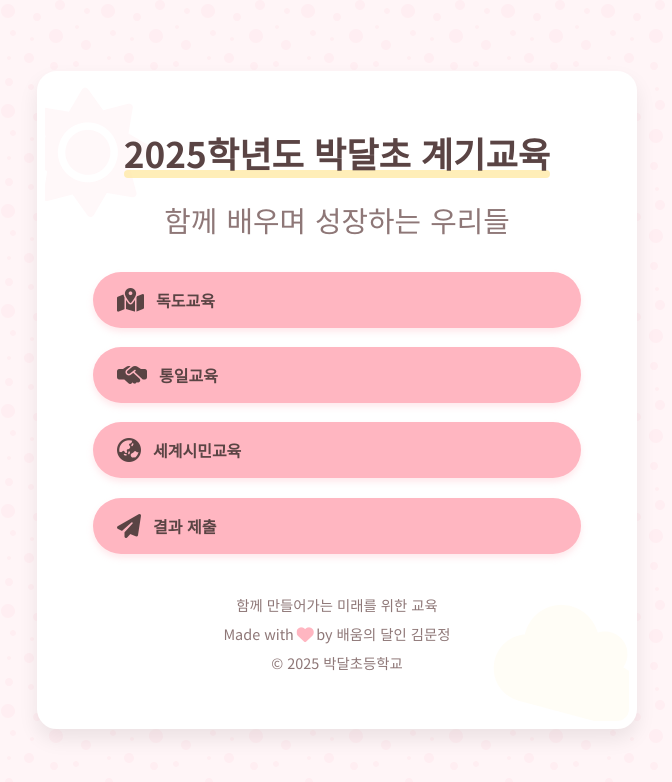
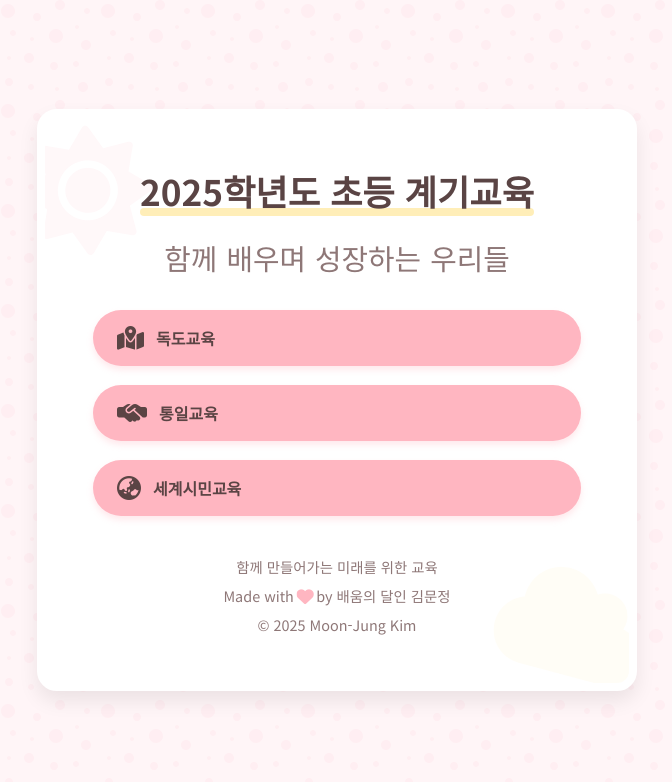
Before and after one commit to reallygood83/situedu, a plain HTML site: page index.html in a window 1280 px wide. Shown: the whole page, without its empty margins (303-975 px from the left). Drawn offline with Linux system fonts and the light colour scheme; a web font is replaced by a local one.

Commit message:
Update index.html

```diff
--- a/index.html
+++ b/index.html
@@ -3,7 +3,7 @@
 <head>
   <meta charset="UTF-8"/>
   <meta name="viewport" content="width=device-width, initial-scale=1.0"/>
-  <title>2025학년도 박달초 계기교육</title>
+  <title>2025학년도 초등 계기교육</title>
   <link rel="preconnect" href="https://fonts.googleapis.com">
   <link rel="preconnect" href="https://fonts.gstatic.com" crossorigin>
   <link href="https://fonts.googleapis.com/css2?family=Noto+Sans+KR:wght@400;500;700&family=Gaegu:wght@400;700&display=swap" rel="stylesheet">
@@ -244,7 +244,7 @@
 
     <div class="content">
       <div class="header">
-        <h1>2025학년도 박달초 계기교육</h1>
+        <h1>2025학년도 초등 계기교육</h1>
         <div class="subtitle">함께 배우며 성장하는 우리들</div>
       </div>
 
@@ -261,16 +261,12 @@
           <span class="icon"><i class="fa-solid fa-earth-asia"></i></span>
           세계시민교육
         </a>
-        <a href="https://pebble-stallion-abb.notion.site/2025-1c010244f9978063a77fedc0acfee52e?pvs=4" class="link-btn" target="_blank">
-          <span class="icon"><i class="fa-solid fa-paper-plane"></i></span>
-          결과 제출
-        </a>
       </div>
 
       <div class="footer">
         <div>함께 만들어가는 미래를 위한 교육</div>
         <div>Made with <span class="heart"><i class="fa-solid fa-heart"></i></span> by 배움의 달인 김문정</div>
-        <div>&copy; 2025 박달초등학교</div>
+        <div>&copy; 2025 Moon-Jung Kim</div>
       </div>
     </div>
   </div>
```
